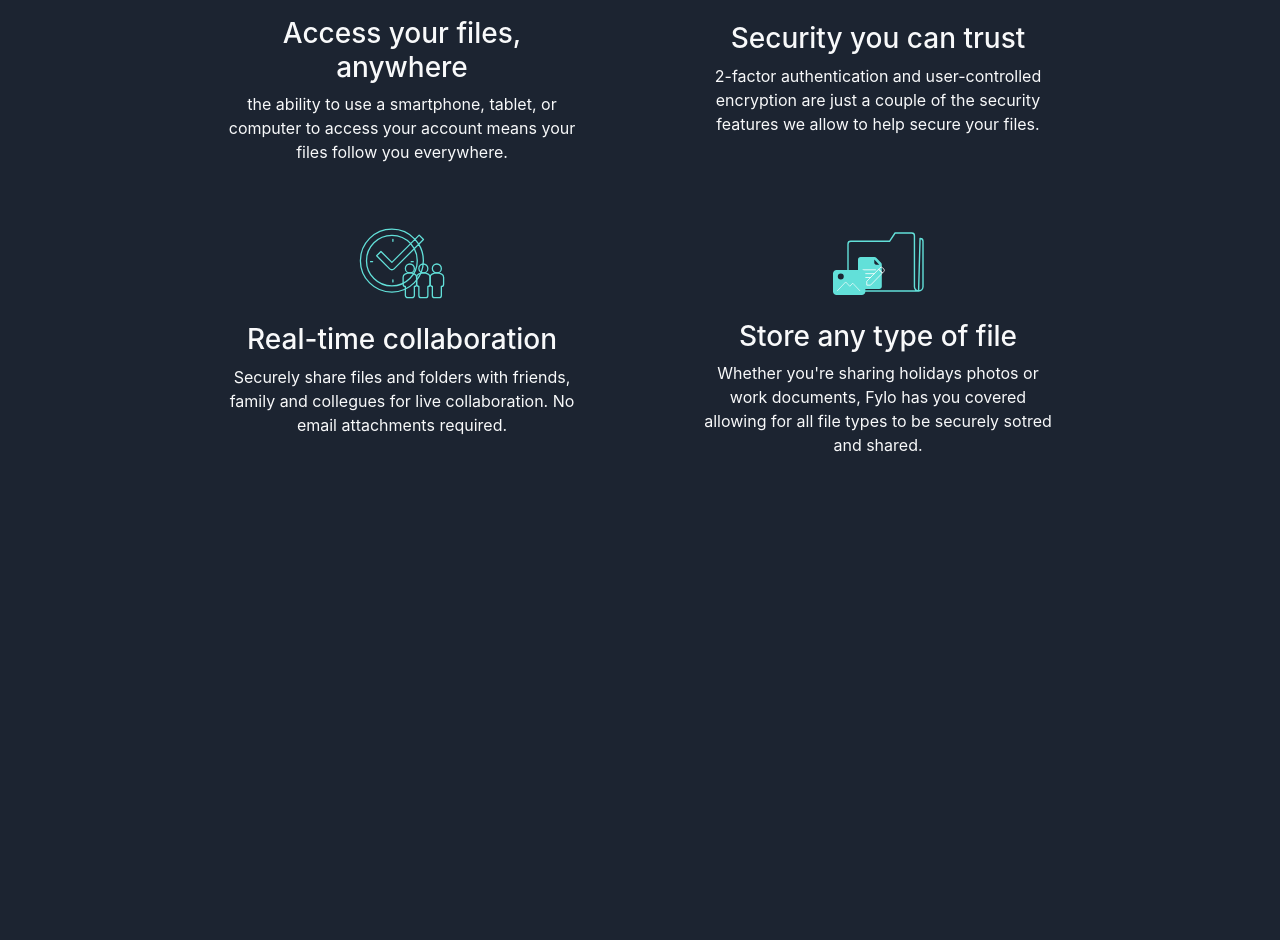
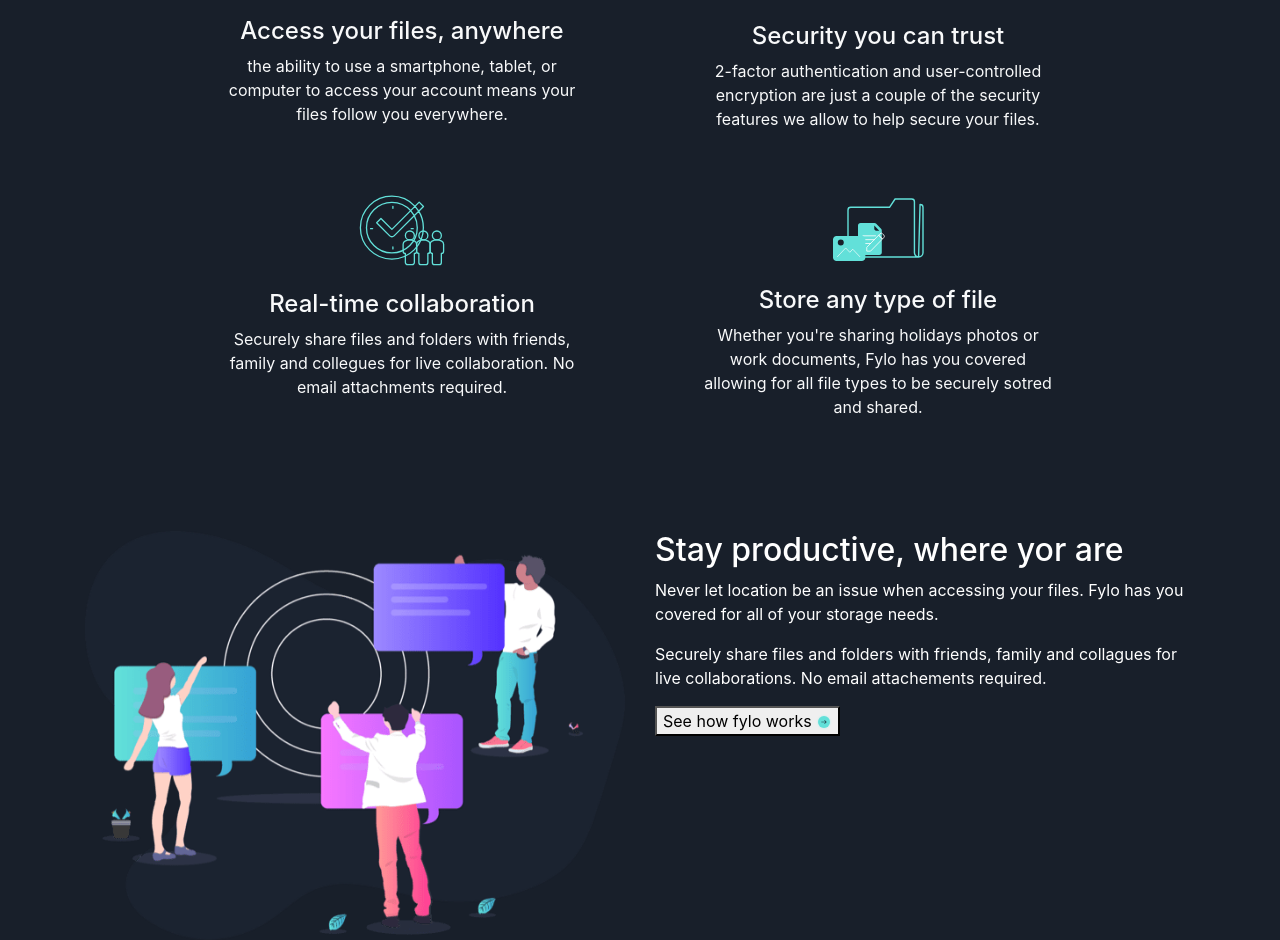
Before and after one commit to franjorub/fylo, a React (Create React App) app: page / in a window 1280 px wide. Shown: the part 1125-2065 px from the top of the page. Before the commit the page ends 1646 px from the top, so only its background shows below. Built offline with nearby package versions, Linux system fonts and the light colour scheme.

Commit message:
added background

```diff
--- a/src/components/App.jsx
+++ b/src/components/App.jsx
@@ -3,12 +3,14 @@
 import Intro from "./Intro";
 import FeatureList from "./FeatureList";
 import "../sass/site.scss";
+import Team from "./Team";
 const App = () => {
   return (
     <div>
       <Header />
       <Intro />
       <FeatureList />
+      <Team />
     </div>
   );
 };
--- a/src/components/Feature.jsx
+++ b/src/components/Feature.jsx
@@ -5,7 +5,7 @@
   return (
     <div>
       <img src={icon} alt="computer" className="img-fluid mb-4" />
-      <h3>{title}</h3>
+      <h4>{title}</h4>
       <p>{description}</p>
     </div>
   );
--- a/src/components/FeatureList.jsx
+++ b/src/components/FeatureList.jsx
@@ -6,10 +6,8 @@
 import security from "../images/icon-security.svg";
 const Features = () => {
   return (
-    <section
-      className="container text-light mt-5 pt-5 text-center"
-      id="features"
-    >
+    <section className="text-light pt-5 text-center" id="features">
+      <div className="container">
         <div className="row">
           <div className="col-12 col-sm-4 mb-5  mr-0 mr-sm-5">
             <Feature
@@ -41,6 +39,7 @@
             />
           </div>
         </div>
+      </div>
     </section>
   );
 };
--- a/src/components/Intro.jsx
+++ b/src/components/Intro.jsx
@@ -2,7 +2,7 @@
 import intro from "../images/illustration-intro.png";
 const Intro = () => {
   return (
-    <section className="container-fluid mt-2 pt-5" id="intro">
+    <section className="container-fluid mt-2 pt-5 pb-5" id="intro">
       <div className="row justify-content-center">
         <div className="col-12 col-sm-6">
           <img src={intro} alt="intro" srcset="" className="img-fluid" />
--- /dev/null
+++ b/src/components/Team.jsx
@@ -0,0 +1,32 @@
+import React from "react";
+import team from "../images/illustration-stay-productive.png";
+import arrow from "../images/icon-arrow.svg";
+const Team = () => {
+  return (
+    <section id="team" className="text-white pt-5">
+      <div className="container">
+        <div className="row">
+          <div className="col-12 col-sm-6">
+            <img src={team} alt="team" className="img-fluid" />
+          </div>
+          <div className="col-12 col-sm-6">
+            <h2>Stay productive, where yor are</h2>
+            <p>
+              Never let location be an issue when accessing your files. Fylo has
+              you covered for all of your storage needs.
+            </p>
+            <p>
+              Securely share files and folders with friends, family and
+              collagues for live collaborations. No email attachements required.
+            </p>
+            <button type="button">
+              See how fylo works <img src={arrow} alt="arrow" />
+            </button>
+          </div>
+        </div>
+      </div>
+    </section>
+  );
+};
+
+export default Team;
--- a/src/sass/_features.scss
+++ b/src/sass/_features.scss
@@ -1,4 +1,5 @@
 #features {
+  @extend %background-sections;
   .row {
     align-items: baseline;
     justify-content: center;
--- a/src/sass/_intro.scss
+++ b/src/sass/_intro.scss
@@ -1,4 +1,8 @@
 #intro {
+  background-image: url("../images/bg-curvy-desktop.svg");
+  background-repeat: no-repeat;
+  background-position: bottom;
+  background-size: contain;
   .button {
     display: inline-block;
     width: 210px;
--- /dev/null
+++ b/src/sass/_team.scss
@@ -0,0 +1,3 @@
+#team {
+  @extend %background-sections;
+}
--- a/src/sass/site.scss
+++ b/src/sass/site.scss
@@ -1,6 +1,17 @@
 @import "background";
 @import "intro";
 @import "features";
+@import "team";
+$backgroun-body: hsl(217, 28%, 15%);
+$background-sections: hsl(218, 28%, 13%);
+
+%background-body {
+  background: $backgroun-body;
+}
+
+%background-sections {
+  background: $background-sections;
+}
 body {
-  background-color: hsl(217, 28%, 15%);
+  @extend %background-body;
 }
```
Lines whose indentation alone changed are shown as unchanged.
